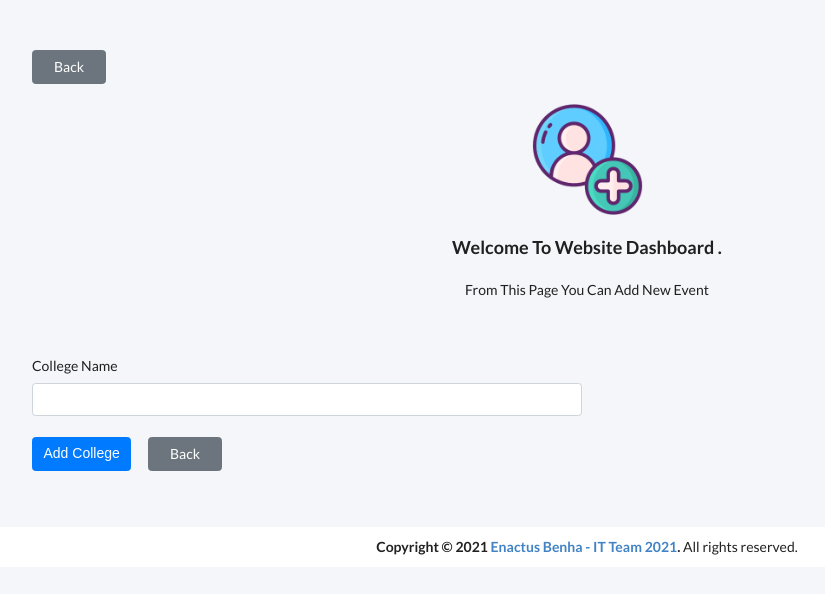
After one commit to ahmedabdelfattah50/EnactusBanhaWebsite, a PHP site: page /Dashboard/college_operations.php?operation=add in a window 1280 px wide. The commit adds this page. Shown: the top 594 px of the page, without its empty margins (53-878 px from the left). Run offline with PHP 8.4, Linux system fonts and the light colour scheme; the visitor is signed in with stand-in values (Sample User, id 1); some libraries are stand-ins or nearby versions.

Commit message:
after college forms

```diff
--- /dev/null
+++ b/Dashboard/college_operations.php
@@ -0,0 +1,83 @@
+<?php
+
+ob_start();
+session_start();
+$page_name = "Enactus Events";
+$style = "add_member.css";
+$script = "";
+include "init.php";
+
+if(isset($_SESSION['first_name']))
+{
+    $collageOperation = $_GET['operation'];
+    if( $collageOperation == "edit"){
+        $collageId = $_GET['id'];
+    }
+
+    if($_SERVER["REQUEST_METHOD"] == "POST" && !empty($_POST['name'])){
+        $name = $_POST['name'];
+        $statusCollage = $_POST['statusCollage'];
+
+        if($collageOperation == "add" && $statusCollage == "addCollage"){
+            addCollage($name);
+        } else if($collageOperation == "edit" && $statusCollage == "editCollage"){
+            updateCollage($name, $collageId);
+        }
+    }
+
+    if($collageOperation == "edit"){
+        $collageData = getData_with_id("collage",$collageId);
+    }
+?>
+<div class="container mb-3">
+    <a class="btn btn-secondary pr-4 pl-4" href="dashboard.php">Back</a>
+    <img class="add_member" src="img/add_member.png" alt="add_member">
+    <h3 class="text-center mt-4 mb-4">Welcome To Website Dashboard .</h3>
+    <p class="text-center mb-5 pb-3">From This Page You Can Add New Event</p>
+
+    <?php
+        if($collageOperation == "add"){
+    ?>
+    <form method="POST" action="<?php $_SERVER['PHP_SELF'] ?>">
+        <div class="form-row">
+            <div class="form-group col-md-6">
+                <label>College Name</label>
+                <input style="direction: ltr;" name="name" type="text" class="form-control">
+            </div>
+            <input type="text" name="statusCollage" value='addCollage' class='d-none'>
+        </div>
+        <button type="submit" class="btn btn-primary mb-5 mt-2" class='d-none'>Add College</button>
+        <a class="btn btn-secondary pr-4 pl-4 ml-3 mb-5 mt-2" href="dashboard.php">Back</a>
+    </form>
+    <?php
+        }
+    ?>
+    <?php
+        if($collageOperation == "edit"){
+    ?>
+    <form method="POST" action="<?php $_SERVER['PHP_SELF'] ?>">
+        <div class="form-row">
+            <div class="form-group col-md-6">
+                <label>College Name</label>
+                <input style="direction: ltr;" name="name" value="<?php echo $collageData['name']?>" type="text" class="form-control">
+            </div>
+            <input type="text" name="statusCollage" value='editCollage' class='d-none'>
+        </div>
+        <button type="submit" class="btn btn-primary mb-5 mt-2">Update College</button>
+        <a class="btn btn-secondary pr-4 pl-4 ml-3 mb-5 mt-2" href="dashboard.php">Back</a>
+    </form>
+    <?php
+        }
+    ?>
+</div>
+
+<div class="footer text-center">
+            <strong>Copyright &copy; <?php echo date('Y'); ?> <a href="#">Enactus Benha - IT Team 2021</a>.</strong>
+            All rights reserved.
+</div>
+
+<?php
+} else {
+    header("location:signin.php");
+}
+ob_end_flush();
--- a/Dashboard/dashboard.php
+++ b/Dashboard/dashboard.php
@@ -205,6 +205,12 @@
           <a href="season.php" class="lets">Lets Go <i class="fal fa-arrow-alt-right"></i></a>
           <i class="fa fa-users fa-2x icon"></i>
         </div><!-- ./dashItem -->
+        <div class="dashItem color1  rounded">
+          <h3 class="itemNum">150</h3>
+          <h4 class="itemName">College</h4>
+          <a href="college.php" class="lets">Lets Go <i class="fal fa-arrow-alt-right"></i></a>
+          <i class="fa fa-users fa-2x icon"></i>
+        </div><!-- ./dashItem -->
         <div class="dashItem color4  rounded">
           <h3 class="itemNum">150</h3>
           <h4 class="itemName">Opinion</h4>
--- a/Dashboard/includes/functions/functions.php
+++ b/Dashboard/includes/functions/functions.php
@@ -70,6 +70,11 @@ function insert_committee ($name, $abbreviation, $describtion){
 
 function addSeason($year, $active_season){
     global $con;
+    $stmCheck = $con->prepare("SELECT * FROM season WHERE year=?");
+    $stmCheck->execute(array($year));
+    $rowsStmCheck = $stmCheck->fetchAll(PDO::FETCH_ASSOC);
+
+    if(empty( $rowsStmCheck )){
         $stmt = $con->prepare("INSERT INTO season(year, active_season) Value(:year, :active_season)");
         $stmt->execute(
         array(
@@ -81,6 +86,43 @@ function addSeason($year, $active_season){
             toastr.success('Great , Season has been successfully added .')
         </script>";
         header("Refresh:3;url=season.php");
+    } else {
+        echo "
+        <script>
+            toastr.error('Failed , Season year has alread been used.')
+        </script>";
+    }
+}
+
+/*
+==========================
+  insert new Collage
+==========================
+*/
+
+function addCollage($name){
+    global $con;
+    $stmCheck = $con->prepare("SELECT * FROM collage WHERE name=?");
+    $stmCheck->execute(array($name));
+    $rowsStmCheck = $stmCheck->fetchAll(PDO::FETCH_ASSOC);
+
+    if(empty( $rowsStmCheck )){
+        $stmt = $con->prepare("INSERT INTO collage(name) Value(:name)");
+        $stmt->execute(
+        array(
+            ":name"  => $name
+        ));
+        echo "
+        <script>
+            toastr.success('Great , College has been successfully added.')
+        </script>";
+        header("Refresh:3;url=college.php");
+    } else {
+        echo "
+        <script>
+            toastr.error('Failed , College name has alread been used.')
+        </script>";
+    }
 }
 
 /*
@@ -91,6 +133,12 @@ function addSeason($year, $active_season){
 
 function updateSeason($year, $active_season, $seasonId){
     global $con;
+    $stmCheck = $con->prepare("SELECT * FROM season WHERE year=? AND Not id = ?");
+    $stmCheck->execute(array($year, $seasonId));
+    $rowsStmCheck = $stmCheck->fetchAll(PDO::FETCH_ASSOC);
+
+    if(count($rowsStmCheck) == 0){
+        // echo "yes update " . count($rowsStmCheck) . " id = " . $collageId;
         $stmt = $con->prepare("UPDATE season SET year = ?,active_season = ? WHERE id =?");
         $stmt->execute(
             array($year, $active_season, $seasonId)
@@ -100,6 +148,45 @@ function updateSeason($year, $active_season, $seasonId){
             toastr.success('Update , Season INFO has Been Successfully Update.')
         </script>";
         header("Refresh:3;url=season.php");
+    } else if(count($rowsStmCheck) == 1) {
+        // echo "no update " . count($rowsStmCheck);
+        echo "
+        <script>
+            toastr.error('Failed , Season name has alread been used.')
+        </script>";
+    }
+}
+
+/*
+==========================
+  update Collage
+==========================
+*/
+
+function updateCollage($name, $collageId){
+    global $con;
+    $stmCheck = $con->prepare("SELECT * FROM collage WHERE name=? AND Not id = ?");
+    $stmCheck->execute(array($name, $collageId));
+    $rowsStmCheck = $stmCheck->fetchAll(PDO::FETCH_ASSOC);
+
+    if(count($rowsStmCheck) == 0){
+        // echo "yes update " . count($rowsStmCheck) . " id = " . $collageId;
+        $stmt = $con->prepare("UPDATE collage SET name = ? WHERE id =?");
+        $stmt->execute(
+            array($name, $collageId)
+        );
+        echo "
+        <script>
+            toastr.success('Update , College INFO has Been Successfully Update.')
+        </script>";
+        header("Refresh:3;url=college.php");
+    } else if(count($rowsStmCheck) == 1) {
+        // echo "no update " . count($rowsStmCheck);
+        echo "
+        <script>
+            toastr.error('Failed , College name has alread been used.')
+        </script>";
+    }
 }
 
 /*
```
Also changed, not shown: Dashboard/college.php (added, +71 -0 lines), Dashboard/img/book_Gif.gif (added). Lines whose indentation alone changed are shown as unchanged.
